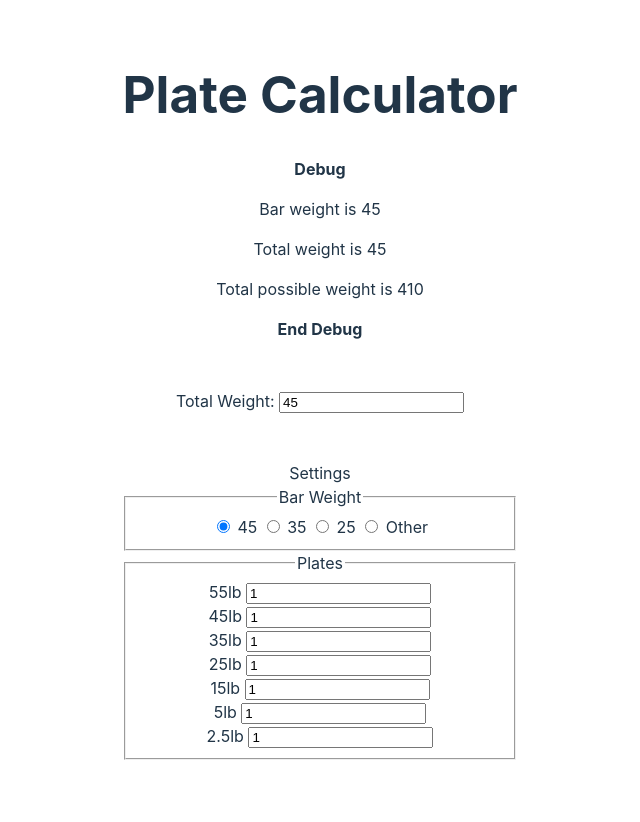
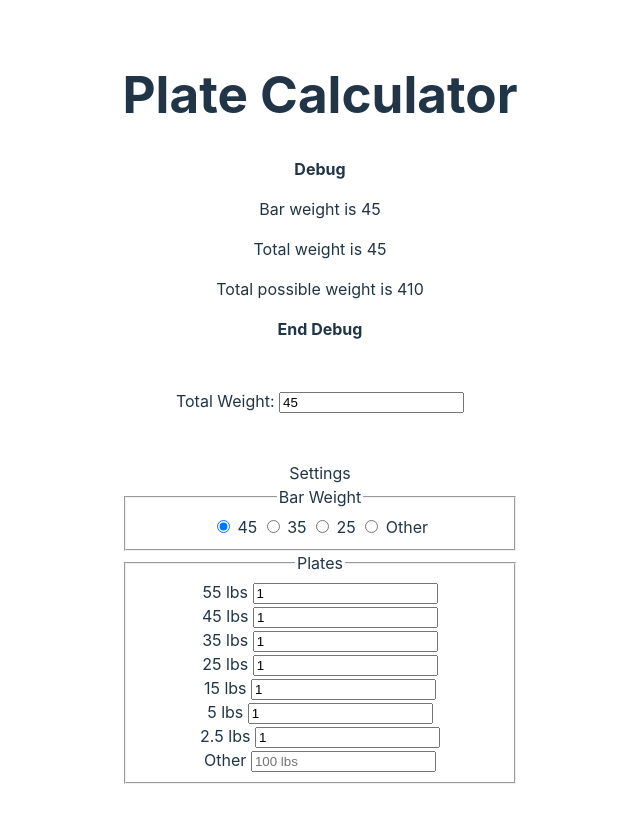
Before and after one commit to andy2mrqz/plate-calculator, a Svelte app: page / in a window 1280 px wide. Shown: the top 822 px of the page, without its empty margins (320-960 px from the left). Built offline with nearby package versions, Linux system fonts and the light colour scheme.

Commit message:
Add option to supply custom plate weight

```diff
--- a/src/App.svelte
+++ b/src/App.svelte
@@ -103,16 +103,29 @@
       <legend>Plates</legend>
       {#each sortedPlates as [weight]}
         <label>
-          {weight}lb
+          {weight} lbs
           <input
             type="number"
-            name="blah"
+            name="numPlatesFor{weight}"
             bind:value={plates[weight]}
             min={0}
           />
         </label>
         <br />
       {/each}
+      <label>
+        Other
+        <input
+          type="number"
+          min={0}
+          name="otherPlateWeight"
+          placeholder="100 lbs"
+          on:change={(event) => {
+            plates[event.currentTarget.value] = 1;
+            event.currentTarget.value = "";
+          }}
+        />
+      </label>
     </fieldset>
   </details>
 </main>
```
